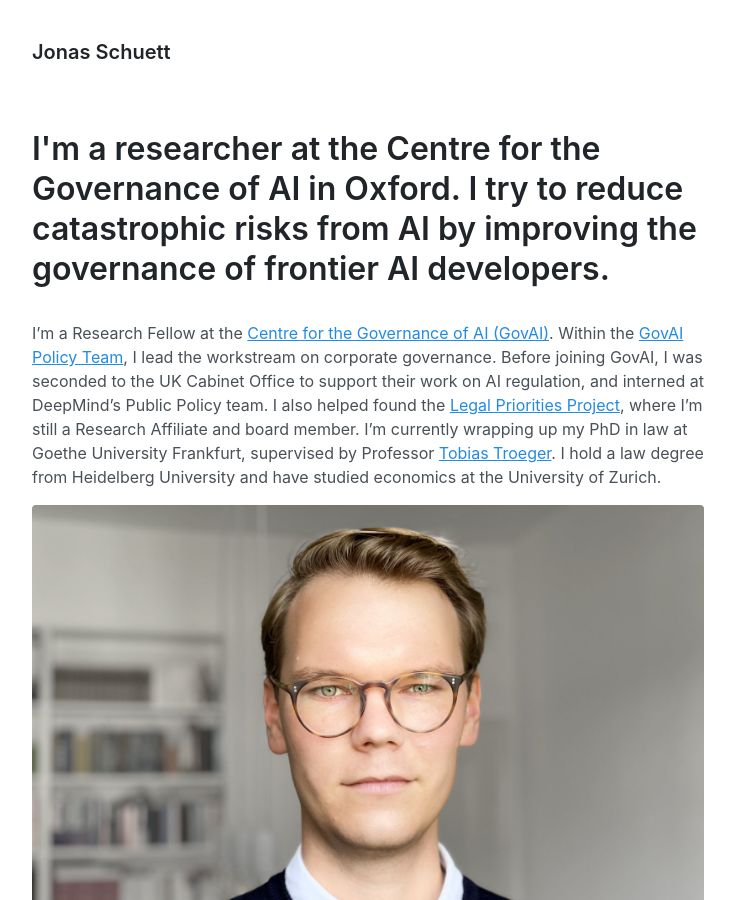
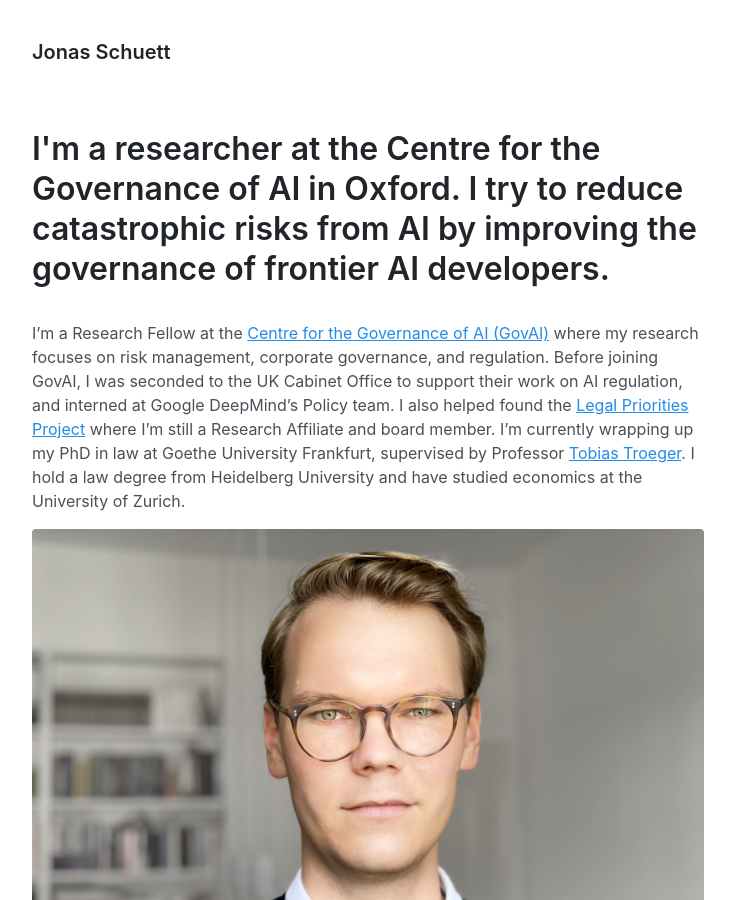
Before and after one commit to jonasschuett/jonasschuett.github.io, a Jekyll site: the page built from _posts/2020-04-04-introduction.md, in a window 1280 px wide and 900 px high. Shown: the whole window, without its empty margins (272-1007 px from the left). Built offline with Jekyll 4.4.1, drawn with Linux system fonts in a browser that asks for light colours.

Commit message:
Update 2020-04-04-introduction.md

```diff
--- a/_posts/2020-04-04-introduction.md
+++ b/_posts/2020-04-04-introduction.md
@@ -3,7 +3,7 @@ layout: page
 title: I'm a researcher at the Centre for the Governance of AI in Oxford. I try to reduce catastrophic risks from AI by improving the governance of frontier AI developers.
 ---
 
-<br>I'm a Research Fellow at the [Centre for the Governance of AI (GovAI)](https://www.governance.ai/). Within the [GovAI Policy Team](https://www.governance.ai/post/announcing-the-govai-policy-team), I lead the workstream on corporate governance. Before joining GovAI, I was seconded to the UK Cabinet Office to support their work on AI regulation, and interned at DeepMind’s Public Policy team. I also helped found the [Legal Priorities Project](https://www.legalpriorities.org/), where I'm still a Research Affiliate and board member. I'm currently wrapping up my PhD in law at Goethe University Frankfurt, supervised by Professor [Tobias Troeger](https://www.jura.uni-frankfurt.de/43943776/Chair). I hold a law degree from Heidelberg University and have studied economics at the University of Zurich.
+<br>I'm a Research Fellow at the [Centre for the Governance of AI (GovAI)](https://www.governance.ai/) where my research focuses on risk management, corporate governance, and regulation. Before joining GovAI, I was seconded to the UK Cabinet Office to support their work on AI regulation, and interned at Google DeepMind’s Policy team. I also helped found the [Legal Priorities Project](https://www.legalpriorities.org/) where I'm still a Research Affiliate and board member. I'm currently wrapping up my PhD in law at Goethe University Frankfurt, supervised by Professor [Tobias Troeger](https://www.jura.uni-frankfurt.de/43943776/Chair). I hold a law degree from Heidelberg University and have studied economics at the University of Zurich.
 
 ![Jonas Schuett](/jonasschuett.jpg "Jonas Schuett")
 
```
